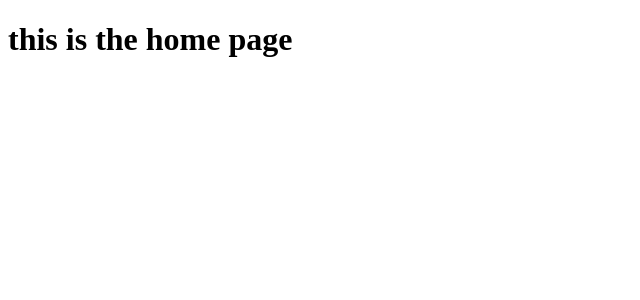
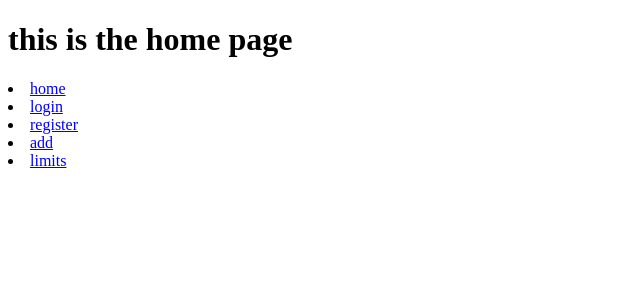
Before and after one commit to UnitedFeodor/spa-spending-tracker, a React (Create React App) app in the folder frontend/: page / in a window 1280 px wide. Shown: the top 300 px of the page, without its empty margins (0-640 px from the left). Built offline with nearby package versions, Linux system fonts and the light colour scheme.

Commit message:
update registration, test ui

```diff
--- a/frontend/src/components/auth/auth.tsx
+++ b/frontend/src/components/auth/auth.tsx
@@ -32,7 +32,7 @@ const AuthRootComponent = () => {
                     boxShadow={'5px 5px 10px #ccc'}
                 >
                     {location.pathname === '/login' ? <LoginPage setEmail={setEmail} setPassword={setPassword}/> :
-                        location.pathname === '/register' ? <RegisterPage/> : null}
+                        location.pathname === '/register' ? <RegisterPage setEmail={setEmail} setPassword={setPassword}/> : null}
                 </Box>
 
             </form>
--- a/frontend/src/components/auth/login/login.tsx
+++ b/frontend/src/components/auth/login/login.tsx
@@ -1,8 +1,8 @@
-import { Button, TextField, Typography } from '@mui/material';
+import { Button, Link, TextField, Typography } from '@mui/material';
 import React, { Fragment } from 'react';
 
 const LoginPage = (props: any) => {
-    const{setEmail,setPassword} =props
+    const{setEmail,setPassword} = props
 
     return (
         <>
--- a/frontend/src/components/auth/register/register.tsx
+++ b/frontend/src/components/auth/register/register.tsx
@@ -1,12 +1,16 @@
 import { Typography, TextField, Button } from '@mui/material';
 import React, { Fragment } from 'react';
 
-const RegisterPage = () => {
+const RegisterPage = (props: any) => {
+    const{setEmail,setPassword} = props
+
     return (
         <Fragment>
             <Typography variant="h2" padding={3}>Register</Typography>
-            <TextField fullWidth={true} margin='normal' label="Email" variant="outlined" placeholder='Enter your email'/>
-            <TextField type="password" fullWidth={true} margin='normal' label="Password" variant="outlined" placeholder='Enter your password'/>
+            <TextField fullWidth={true} margin='normal' label="Email" variant="outlined" placeholder='Enter your email'
+                onChange={(e) => {setEmail(e.target.value)}}/>
+            <TextField type="password" fullWidth={true} margin='normal' label="Password" variant="outlined" placeholder='Enter your password'
+                onChange={(e) => {setPassword(e.target.value)}}/>
             <Button variant="contained" sx={{marginTop: 3}}>Register</Button>
             <Typography variant="body1" padding={3}>Already have an account?<span className="incitingText">Sign In</span></Typography>
 
--- a/frontend/src/components/home/home.tsx
+++ b/frontend/src/components/home/home.tsx
@@ -1,9 +1,17 @@
 import React from 'react'
+import { Link } from 'react-router-dom'
 
 const Home = () => {
     return (
         <div>
             <h1> this is the home page</h1>
+            <nav>
+                <li><Link to='/'>home</Link></li>
+                <li><Link to='/login'>login</Link></li>
+                <li><Link to='/register'>register</Link></li>
+                <li><Link to='/add'>add</Link></li>
+                <li><Link to='/limits'>limits</Link></li>
+            </nav>
         </div>
     )
 }
```
